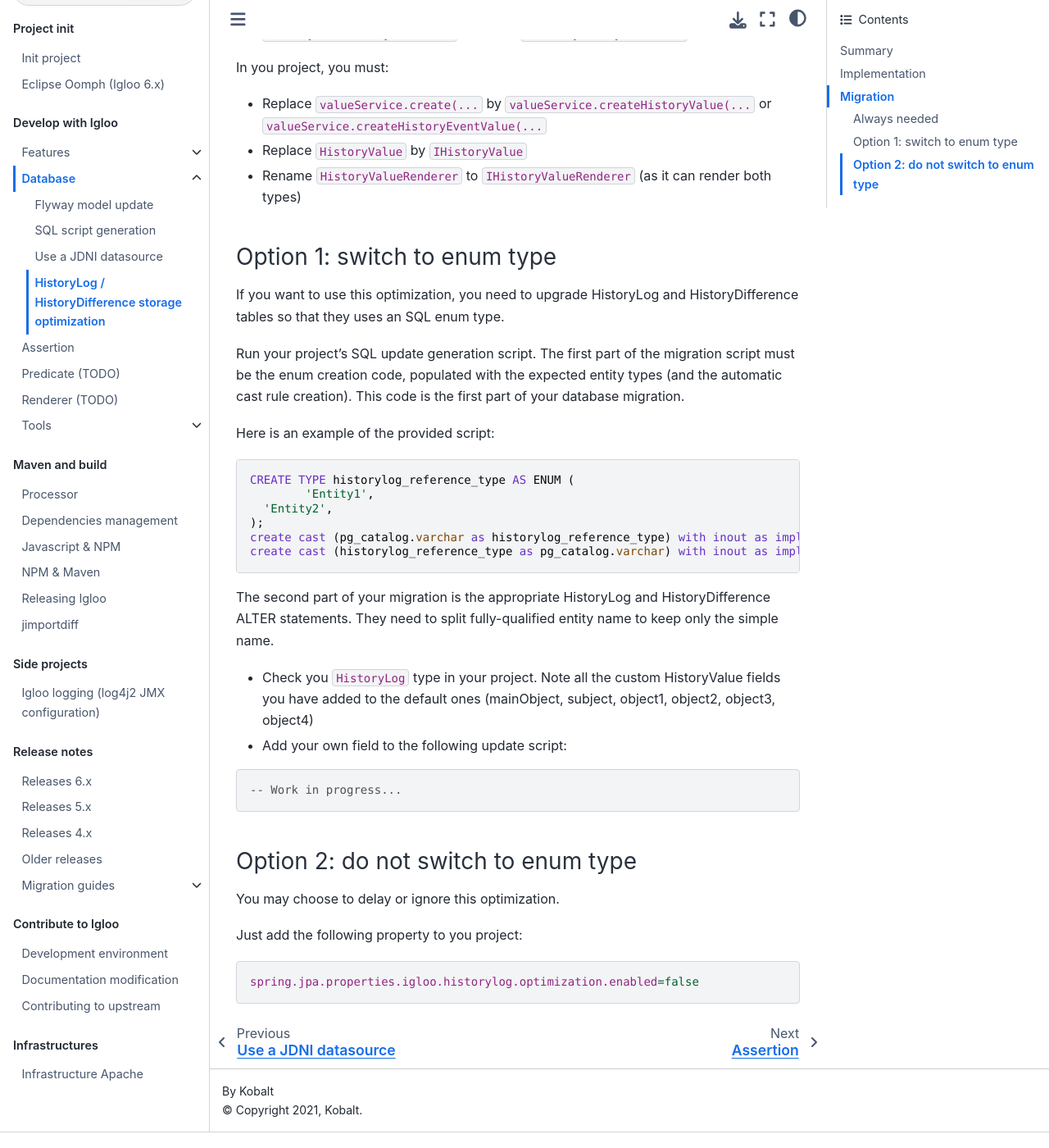
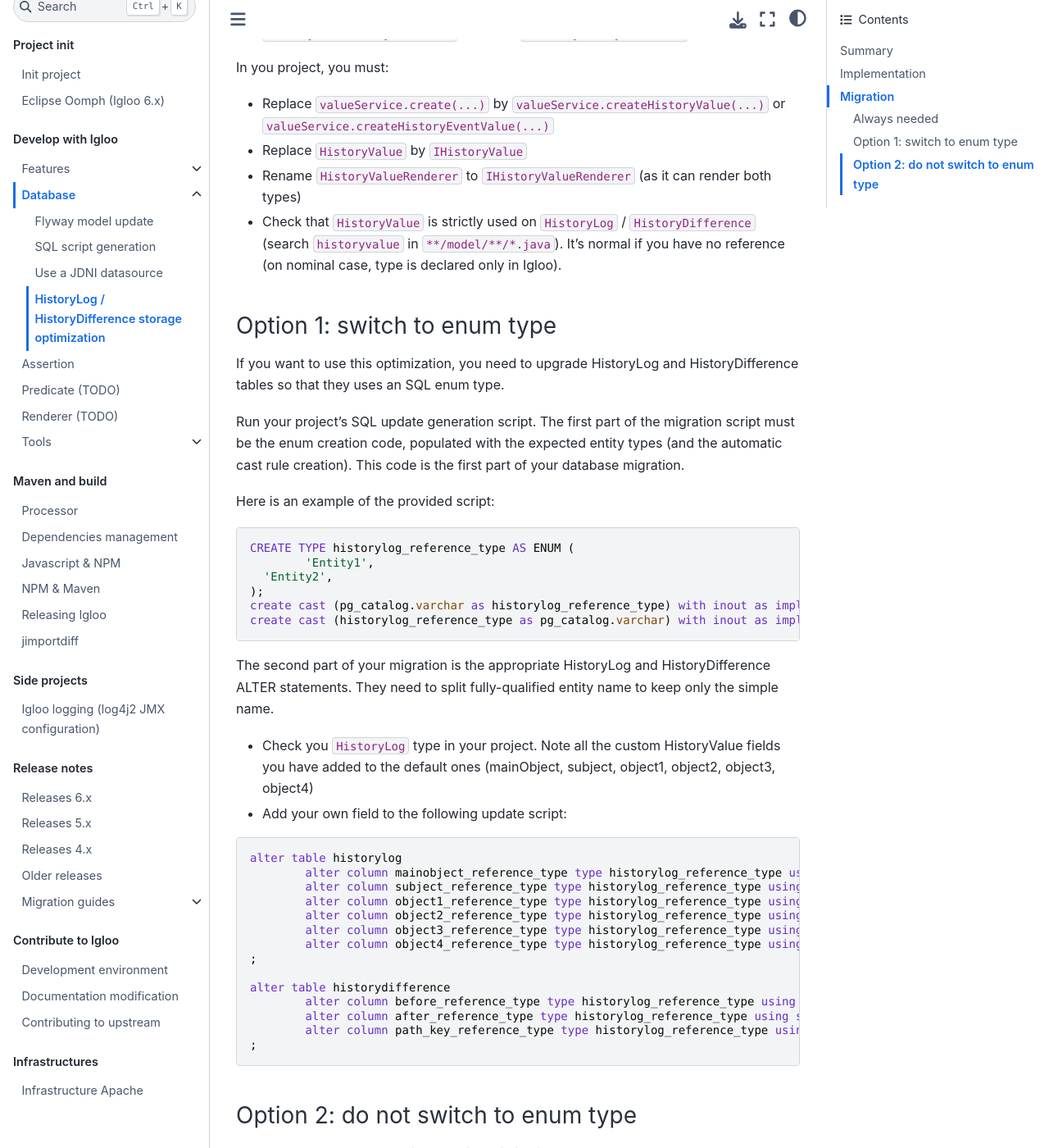
Before and after one commit to igloo-project/igloo-doc, a Sphinx documentation site: the page built from source/usage/database/historylog-optimization.md, in a window 1280 px wide and 1400 px high, scrolled down 1775 px. Shown: the whole window at 82% size. Built offline with Sphinx 7.4.7 and the Sphinx Book theme 1.1.4, drawn with Linux system fonts in a browser that asks for light colours.

Commit message:
igloo 6.14.0 changelog

````diff
--- a/source/usage/database/historylog-optimization.md
+++ b/source/usage/database/historylog-optimization.md
@@ -61,10 +61,13 @@
   `IHistoryEntityReference`)
 
 In you project, you must:
-* Replace `valueService.create(...` by `valueService.createHistoryValue(...`
-  or `valueService.createHistoryEventValue(...`
+* Replace `valueService.create(...)` by `valueService.createHistoryValue(...)`
+  or `valueService.createHistoryEventValue(...)`
 * Replace `HistoryValue` by `IHistoryValue`
 * Rename `HistoryValueRenderer` to `IHistoryValueRenderer` (as it can render both types)
+* Check that `HistoryValue` is strictly used on `HistoryLog` / `HistoryDifference`
+  (search `historyvalue` in `**/model/**/*.java`). It's normal if you have no reference
+  (on nominal case, type is declared only in Igloo).
 
 ### Option 1: switch to enum type
 
@@ -94,7 +97,20 @@
 * Add your own field to the following update script:
 
 ```sql
--- Work in progress...
+alter table historylog
+	alter column mainobject_reference_type type historylog_reference_type using substring(mainobject_reference_type from '[^.]+$')::historylog_reference_type,
+	alter column subject_reference_type type historylog_reference_type using substring(subject_reference_type from '[^.]+$')::historylog_reference_type,
+	alter column object1_reference_type type historylog_reference_type using substring(object1_reference_type from '[^.]+$')::historylog_reference_type,
+	alter column object2_reference_type type historylog_reference_type using substring(object2_reference_type from '[^.]+$')::historylog_reference_type,
+	alter column object3_reference_type type historylog_reference_type using substring(object3_reference_type from '[^.]+$')::historylog_reference_type,
+	alter column object4_reference_type type historylog_reference_type using substring(object4_reference_type from '[^.]+$')::historylog_reference_type
+;
+
+alter table historydifference
+	alter column before_reference_type type historylog_reference_type using substring(before_reference_type from '[^.]+$')::historylog_reference_type,
+	alter column after_reference_type type historylog_reference_type using substring(after_reference_type from '[^.]+$')::historylog_reference_type,
+	alter column path_key_reference_type type historylog_reference_type using substring(path_key_reference_type from '[^.]+$')::historylog_reference_type
+;
 ```
 
 
````
